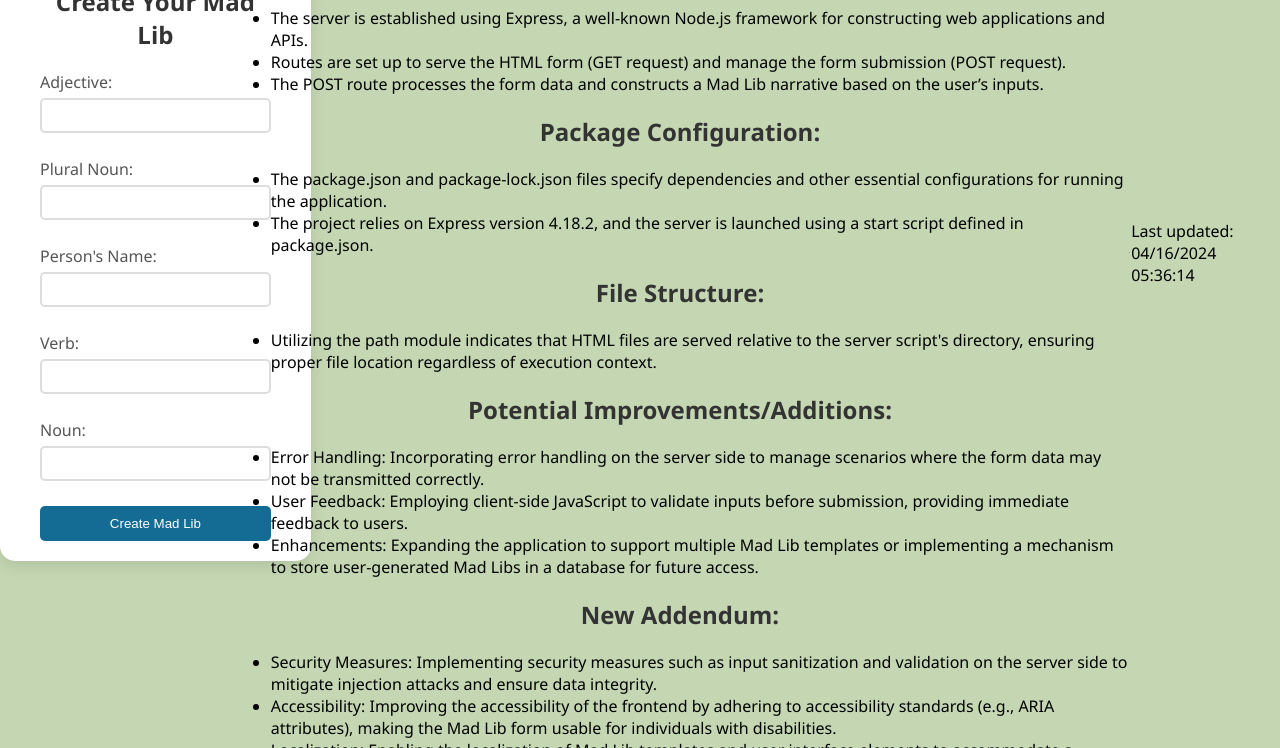
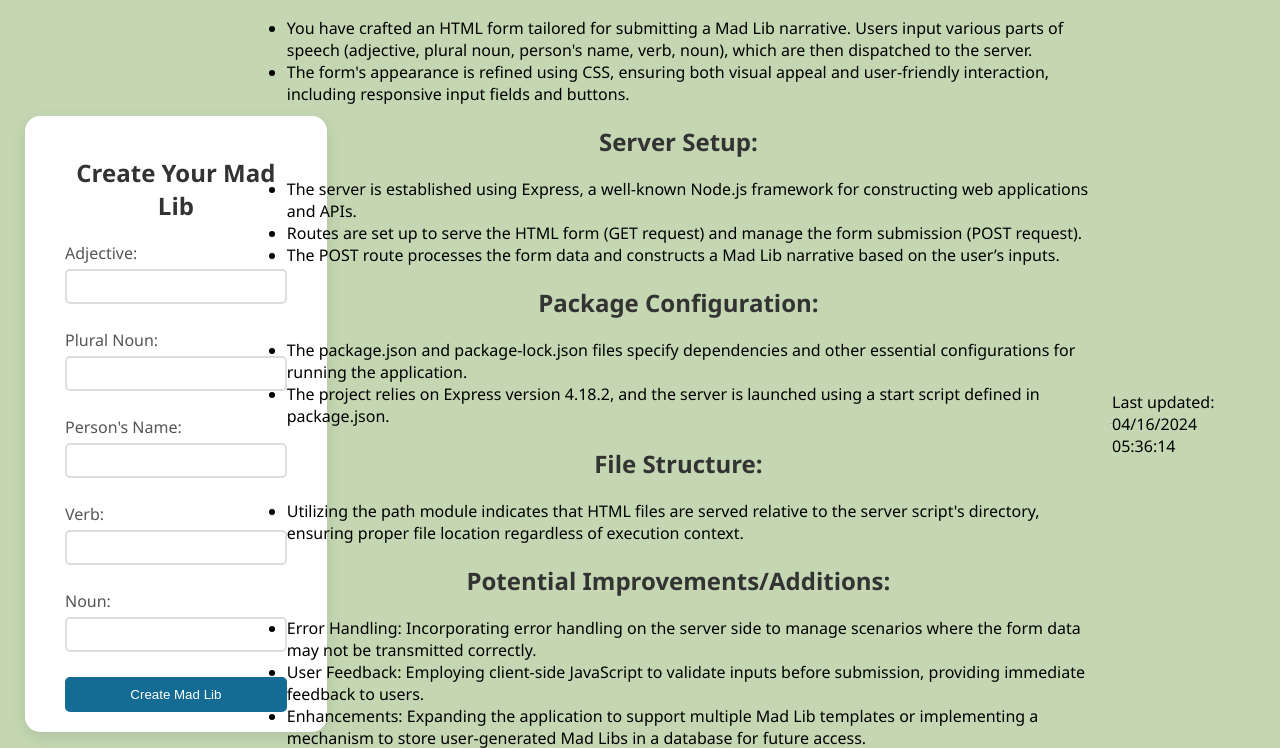
Before and after one commit to TUGUTLA1999/itc505-lab7, a plain HTML site: page index.html in a window 1280 px wide. Shown: the part 147-895 px from the top of the page. Drawn offline with Linux system fonts and the light colour scheme.

Commit message:
Update index.html

```diff
--- a/index.html
+++ b/index.html
@@ -11,7 +11,7 @@
             flex-direction:coulumn;
             justify-content: center;
             align-items: center;
-            height: 100vh;
+            padding:25px;
             margin: 0;
         }
 
```
